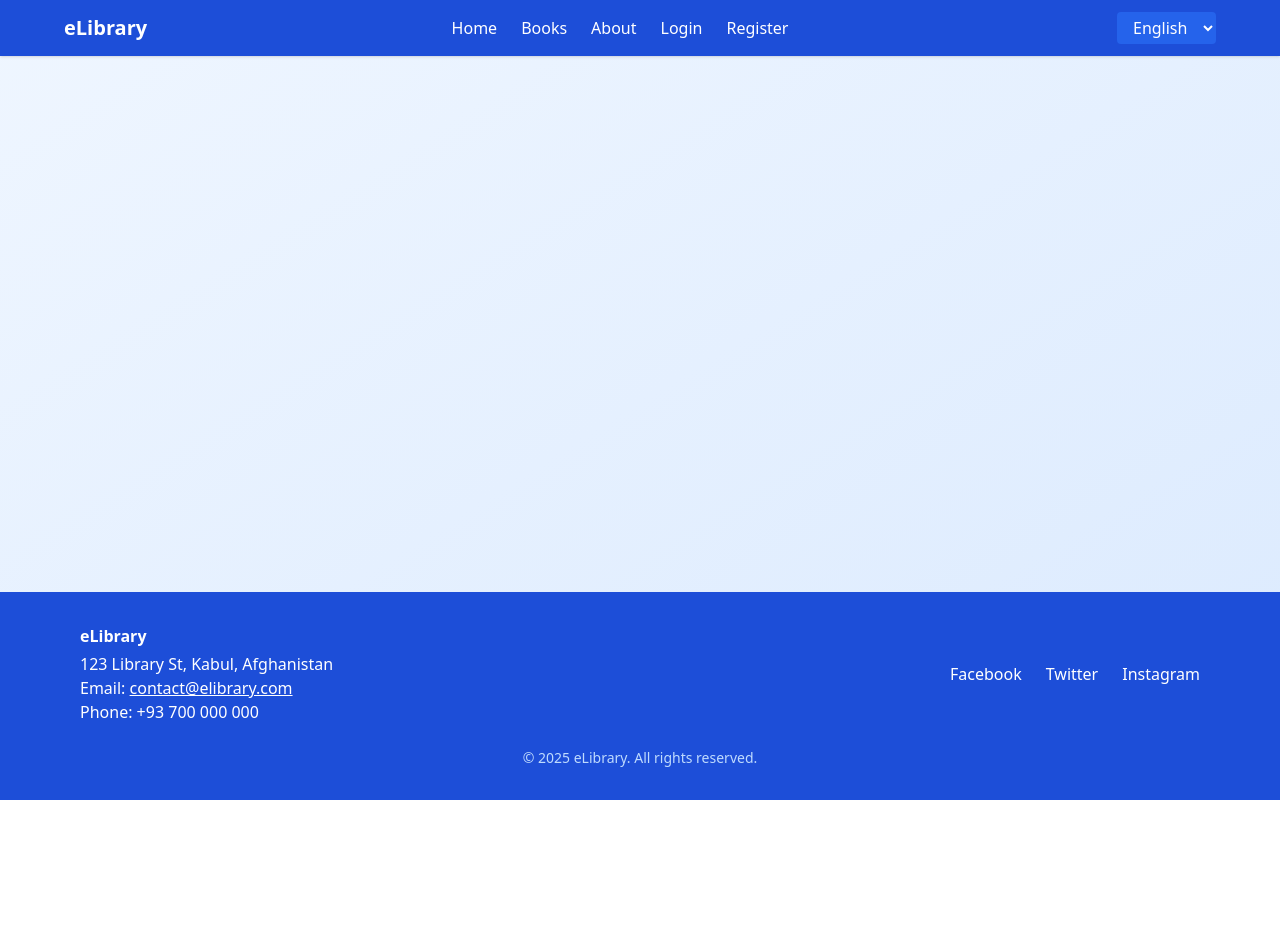
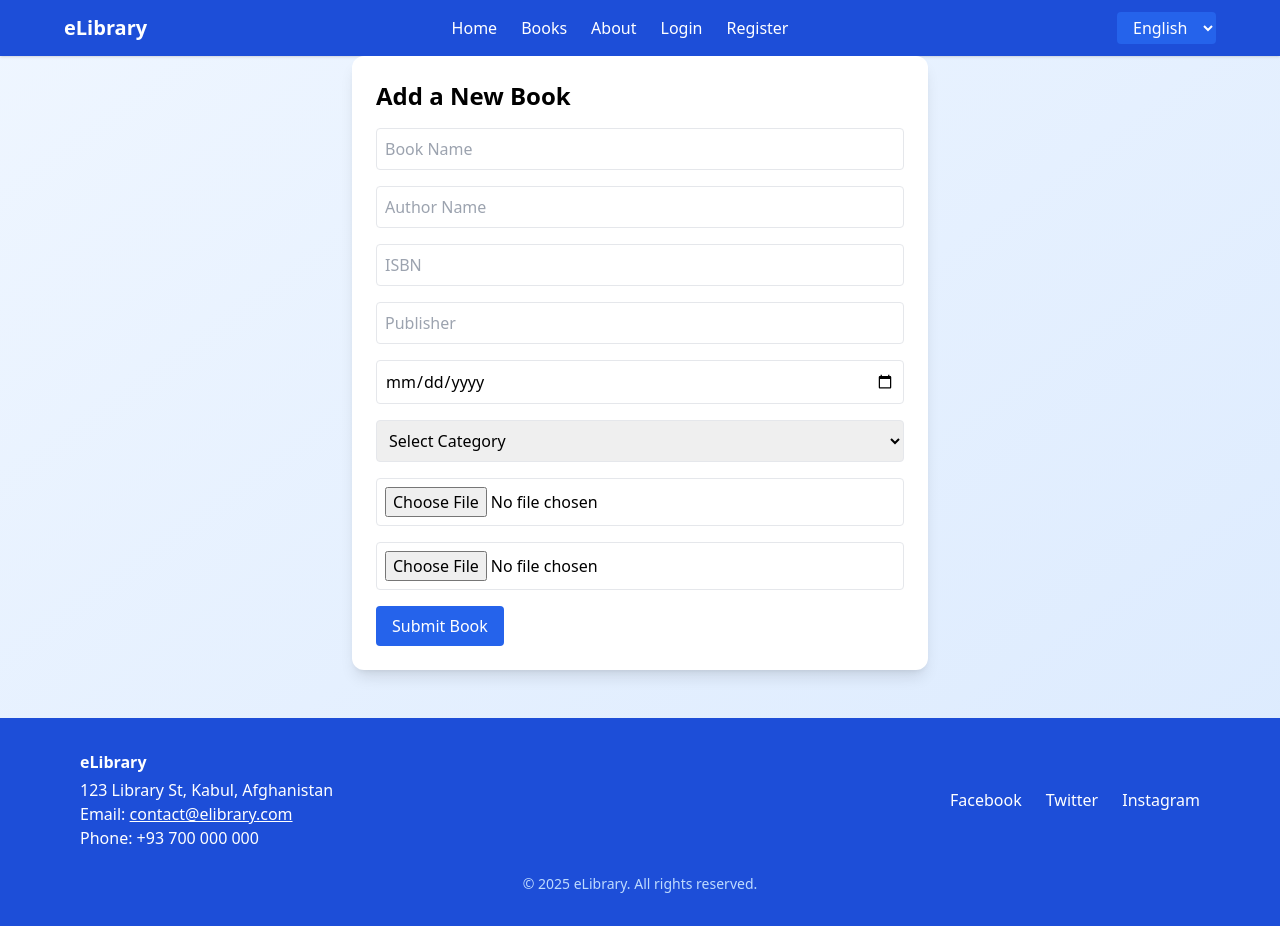
Before and after one commit to hafizullah123/ELIBRARY, a React (Create React App) app in the folder elibrary-frontend/: page /book-form in a window 1280 px wide. Before the commit the page ends 800 px from the top, so only its background shows below. Built offline with nearby package versions, Linux system fonts and the light colour scheme.

Commit message:
create the book category and book insert form

```diff
--- a/elibrary-frontend/src/App.js
+++ b/elibrary-frontend/src/App.js
@@ -9,6 +9,8 @@ import Gallery from "./component/galler";
 import Footer from "./component/footer";
 import Login from "./component/login"; // Import Login
 import Register from "./component/register"; // Import Register
+import BookCategory from "./component/book-category";
+import BookForm from "./component/book-form";
 
 function App() {
   return (
@@ -30,7 +32,11 @@ function App() {
               }
             />
             <Route path="/login" element={<Login />} />
-            <Route path="/register" element={<Register />} />{" "}
+            <Route path="/register" element={<Register />} />
+            <Route path="/book-category" element={<BookCategory />} />
+
+            <Route path="/book-form" element={<BookForm />} />
+
             {/* Add this line */}
             {/* Add other routes as needed */}
           </Routes>
--- /dev/null
+++ b/elibrary-frontend/src/component/book-category.js
@@ -0,0 +1,78 @@
+import React, { useState } from "react";
+
+function BookCategory() {
+  const [category, setCategory] = useState({ id: "", name: "" });
+  const [categories, setCategories] = useState([]);
+
+  const handleChange = (e) => {
+    const { name, value } = e.target;
+    setCategory({ ...category, [name]: value });
+  };
+
+  const handleSubmit = (e) => {
+    e.preventDefault();
+
+    if (!category.id || !category.name) return;
+
+    setCategories([...categories, category]);
+    setCategory({ id: "", name: "" });
+  };
+
+  return (
+    <div className="max-w-xl mx-auto mt-10 p-6 bg-white shadow-lg rounded-lg">
+      <h1 className="text-2xl font-bold mb-4 text-center text-gray-700">
+        Add Book Category
+      </h1>
+
+      <form onSubmit={handleSubmit} className="space-y-4">
+        <div>
+          <label className="block text-sm font-medium text-gray-600">
+            Category ID
+          </label>
+          <input
+            type="text"
+            name="id"
+            value={category.id}
+            onChange={handleChange}
+            className="mt-1 block w-full px-3 py-2 border rounded-md shadow-sm focus:ring-blue-500 focus:border-blue-500"
+            placeholder="Enter ID"
+          />
+        </div>
+        <div>
+          <label className="block text-sm font-medium text-gray-600">
+            Category Name
+          </label>
+          <input
+            type="text"
+            name="name"
+            value={category.name}
+            onChange={handleChange}
+            className="mt-1 block w-full px-3 py-2 border rounded-md shadow-sm focus:ring-blue-500 focus:border-blue-500"
+            placeholder="Enter Category Name"
+          />
+        </div>
+        <button
+          type="submit"
+          className="w-full bg-blue-600 text-white py-2 px-4 rounded hover:bg-blue-700"
+        >
+          Add Category
+        </button>
+      </form>
+
+      <div className="mt-6">
+        <h2 className="text-xl font-semibold text-gray-700 mb-2">
+          Categories List
+        </h2>
+        <ul className="list-disc pl-6 text-gray-800">
+          {categories.map((cat, index) => (
+            <li key={index}>
+              <strong>ID:</strong> {cat.id}, <strong>Name:</strong> {cat.name}
+            </li>
+          ))}
+        </ul>
+      </div>
+    </div>
+  );
+}
+
+export default BookCategory;
--- /dev/null
+++ b/elibrary-frontend/src/component/book-form.js
@@ -0,0 +1,129 @@
+import React, { useState } from "react";
+
+const BookForm = () => {
+  const [formData, setFormData] = useState({
+    bookName: "",
+    author: "",
+    isbn: "",
+    publisher: "",
+    publicationDate: "",
+    category: "",
+    image: null,
+    pdf: null,
+  });
+
+  const categories = ["Science", "Math", "History", "Technology", "Literature"];
+
+  const handleChange = (e) => {
+    const { name, value, files } = e.target;
+    if (name === "image" || name === "pdf") {
+      setFormData({ ...formData, [name]: files[0] });
+    } else {
+      setFormData({ ...formData, [name]: value });
+    }
+  };
+
+  const handleSubmit = (e) => {
+    e.preventDefault();
+    // You can send formData to backend here using fetch or axios
+    console.log(formData);
+  };
+
+  return (
+    <div className="max-w-xl mx-auto p-6 bg-white shadow-lg rounded-xl">
+      <h2 className="text-2xl font-bold mb-4">Add a New Book</h2>
+      <form onSubmit={handleSubmit} className="space-y-4">
+        <input
+          type="text"
+          name="bookName"
+          placeholder="Book Name"
+          className="w-full border p-2 rounded"
+          value={formData.bookName}
+          onChange={handleChange}
+          required
+        />
+
+        <input
+          type="text"
+          name="author"
+          placeholder="Author Name"
+          className="w-full border p-2 rounded"
+          value={formData.author}
+          onChange={handleChange}
+          required
+        />
+
+        <input
+          type="text"
+          name="isbn"
+          placeholder="ISBN"
+          className="w-full border p-2 rounded"
+          value={formData.isbn}
+          onChange={handleChange}
+          required
+        />
+
+        <input
+          type="text"
+          name="publisher"
+          placeholder="Publisher"
+          className="w-full border p-2 rounded"
+          value={formData.publisher}
+          onChange={handleChange}
+          required
+        />
+
+        <input
+          type="date"
+          name="publicationDate"
+          className="w-full border p-2 rounded"
+          value={formData.publicationDate}
+          onChange={handleChange}
+          required
+        />
+
+        <select
+          name="category"
+          className="w-full border p-2 rounded"
+          value={formData.category}
+          onChange={handleChange}
+          required
+        >
+          <option value="">Select Category</option>
+          {categories.map((cat, idx) => (
+            <option key={idx} value={cat}>
+              {cat}
+            </option>
+          ))}
+        </select>
+
+        <input
+          type="file"
+          name="image"
+          accept="image/*"
+          className="w-full border p-2 rounded"
+          onChange={handleChange}
+          required
+        />
+
+        <input
+          type="file"
+          name="pdf"
+          accept="application/pdf"
+          className="w-full border p-2 rounded"
+          onChange={handleChange}
+          required
+        />
+
+        <button
+          type="submit"
+          className="bg-blue-600 text-white py-2 px-4 rounded hover:bg-blue-700"
+        >
+          Submit Book
+        </button>
+      </form>
+    </div>
+  );
+};
+
+export default BookForm;
```
